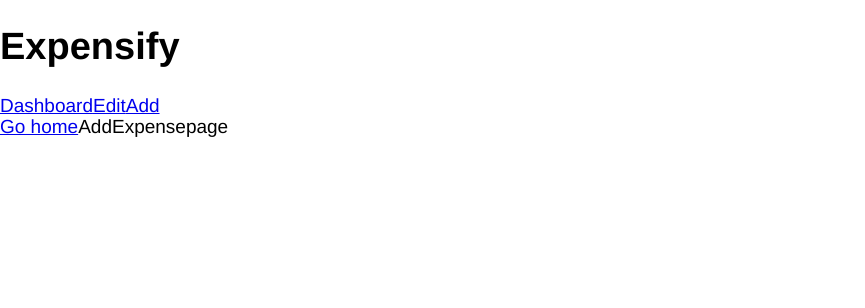
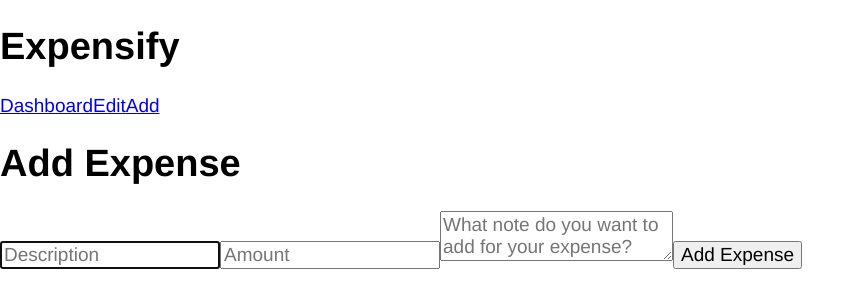
Before and after one commit to shrutidhungana/budget-app, a React (Create React App) app: page /Add in a window 1280 px wide. Shown: the top 308 px of the page, without its empty margins (0-865 px from the left). Built offline with nearby package versions, Linux system fonts and the light colour scheme.

Commit message:
Created Add Form

```diff
--- a/package.json
+++ b/package.json
@@ -8,9 +8,12 @@
     "@testing-library/react": "^13.3.0",
     "@testing-library/user-event": "^13.5.0",
     "babel-plugin-transform-object-rest-spread": "^6.26.0",
+    "moment": "^2.29.4",
     "node-sass": "^7.0.1",
     "normalize.css": "^8.0.1",
     "react": "^18.2.0",
+    "react-addons-shallow-compare": "^15.6.3",
+    "react-dates": "^21.8.0",
     "react-dom": "^18.2.0",
     "react-redux": "^8.0.2",
     "react-router": "^6.3.0",
--- a/src/components/AddExpensepage.jsx
+++ b/src/components/AddExpensepage.jsx
@@ -1,11 +1,14 @@
 import React from 'react'
-import { Link } from 'react-router-dom'
+
+import ExpenseForm from './ExpenseForm'
 
 const AddExpensepage = () => {
   return (
       <div>
-          <Link to ="/"> Go home</Link>
-          AddExpensepage
+      <h1>
+        Add Expense
+      </h1>
+       <ExpenseForm />
       </div>
   )
 }
--- /dev/null
+++ b/src/components/ExpenseForm.jsx
@@ -0,0 +1,60 @@
+import React, { Component } from 'react'
+
+class ExpenseForm extends Component{
+    state = {
+        description: '',
+        note: '',
+        amount: ''
+
+    };
+
+    onDescriptionChange = (e) => {
+        const description = e.target.value;
+        this.setState(() => ({ description }));
+    };
+
+    onAddingNote = (e) => {
+        const note = e.target.value;
+        this.setState(() => ({ note }));
+    }
+
+    onAmountChange = (e) => {
+        const amount = e.target.value;
+        if (amount.match(/^\d*(\.\d{0,2})?$/)) {
+            this.setState(() => ({ amount }))
+        }
+    };
+
+    render() {
+        return (
+            <div>
+                <form>
+                    <input
+                        type="text"
+                        placeholder='Description'
+                        autoFocus
+                        value={this.state.description}
+                        onChange={this.onDescriptionChange}
+                    />
+                    <input
+                        type="text"
+                        placeholder='Amount'
+                        value={this.state.amount}
+                        onChange = {this.onAmountChange}
+                    />
+                    <textarea
+                        placeholder='What note do you want to add for your expense? (Optional)'
+                        value = {this.state.note}
+                        onChange = {this.onAddingNote}
+                    >
+
+                    </textarea>
+                    <button>Add Expense</button>
+                </form>
+            </div>
+        );
+    }
+}
+
+
+export default ExpenseForm
```
Also changed, not shown: 1 other file (tests, documents, lock files or other folders).
